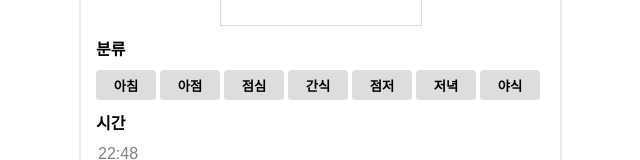
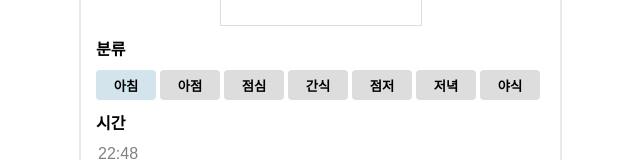
Before and after one commit to elice-cookcook/eatnfit, a React (Vite) app in the folder client/: page /foodrecord in a window 1280 px wide. Shown: the part 278-438 px from the top of the page, without its empty margins (320-960 px from the left). Built offline with nearby package versions, Linux system fonts and the light colour scheme; a web font is replaced by a local one.

Commit message:
Chore : modify component props at FoodRecordPage

```diff
--- a/client/src/pages/FoodRecordPage/FoodRecordPage.tsx
+++ b/client/src/pages/FoodRecordPage/FoodRecordPage.tsx
@@ -33,6 +33,7 @@ export default function FoodRecordPage() {
   const imageRef = useRef<HTMLImageElement | null>(null);
   const [showImgDiv, setShowImgDiv] = useState<boolean>(true);
   const [time, setTime] = useState<string>("");
+  const [mealType, setMealType] = useState(0); // 음식 타입
 
   // 이미지 등록
   const handleAddImgClick = () => {
@@ -69,11 +70,14 @@ export default function FoodRecordPage() {
     return `${hours}:${minutes}`;
   };
 
+  const handleAddFood = () => {
+    console.log("temp function");
+  };
   return (
     <Wrap>
       <RecordHeader>
         <CloseBtn />
-        <SubmitBtn />
+        <SubmitBtn onSubmit={handleAddFood} />
       </RecordHeader>
       <Main>
         <h2>10월 26일 식단기록</h2>
@@ -98,7 +102,7 @@ export default function FoodRecordPage() {
 
         <Category>
           <h4>분류</h4>
-          <SelectBtn items={meal} />
+          <SelectBtn items={meal} value={mealType} onChange={setMealType} />
         </Category>
         <Time>
           <h4>시간</h4>
```
